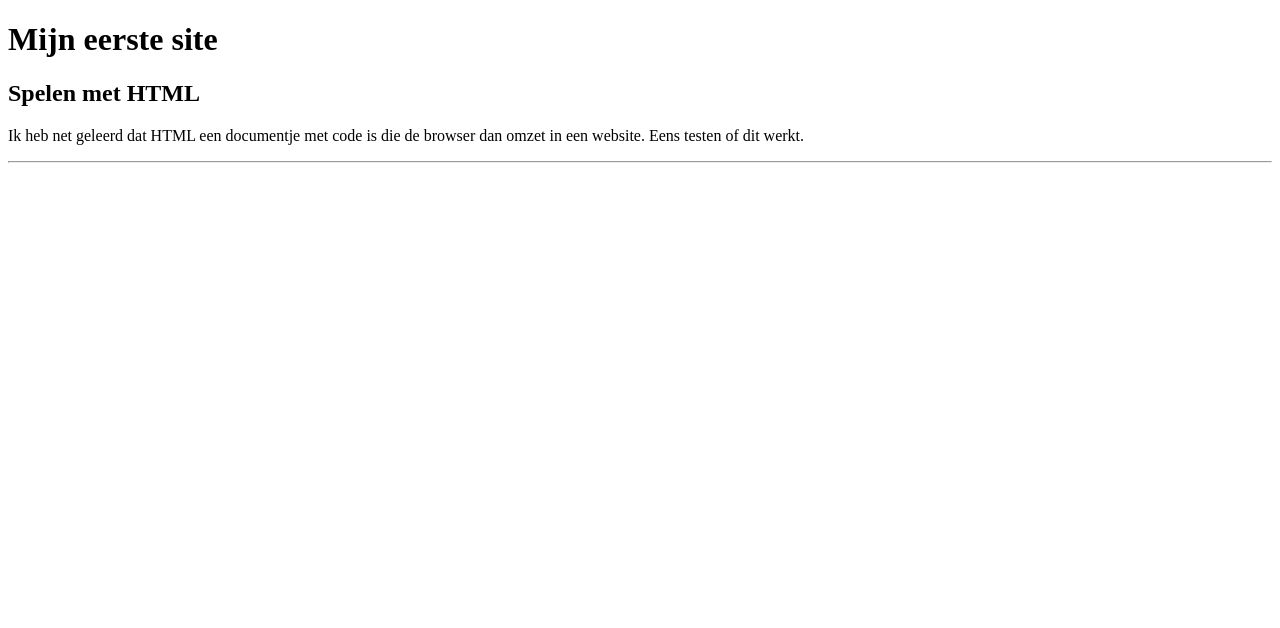
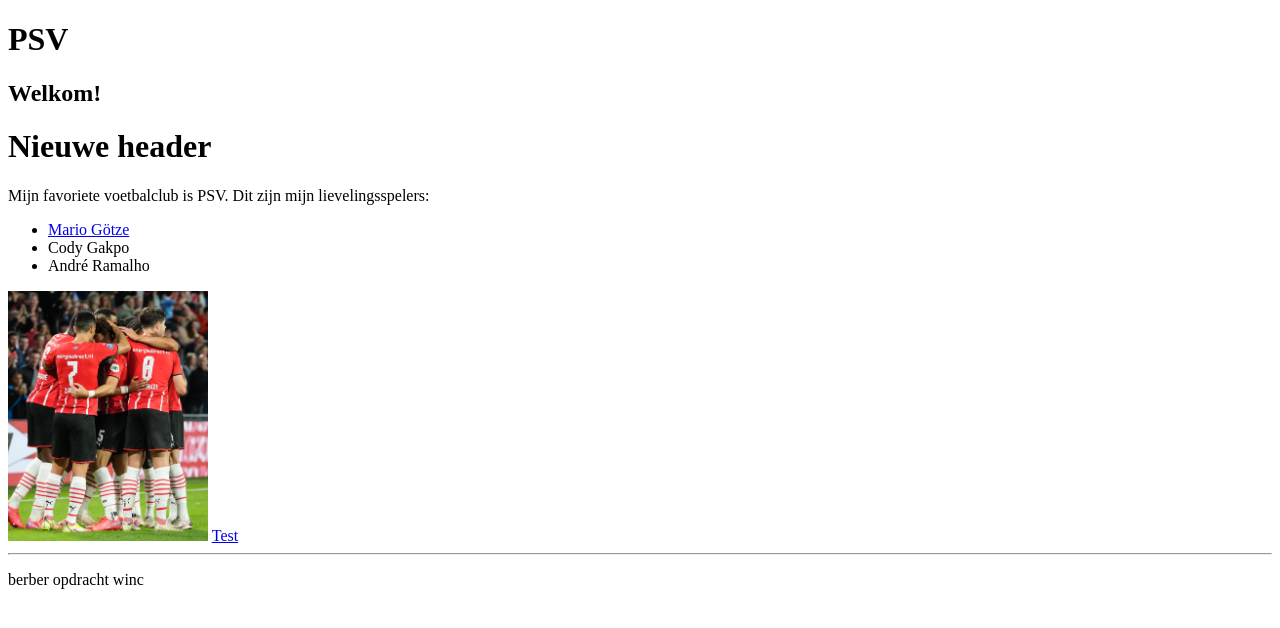
Before and after one commit to BerberBouma/wincacademy, a plain HTML site: page index.html in a window 1280 px wide. Drawn offline with Linux system fonts and the light colour scheme.

Commit message:
Add files via upload

```diff
--- a/index.html
+++ b/index.html
@@ -1,14 +1,27 @@
 <!DOCTYPE html>
 <html>
     <head>
-         <title> Mijn eerste website </title>
+        <h1>PSV</h1>
+        <h2>Welkom!</h2>
+        <title> PSV </title>
     </head>
     <body>
-       <h1>Mijn eerste site</h1>
-        <h2>Spelen met HTML</h2>
-        <p>Ik heb net geleerd dat HTML een documentje met code is
-             die de browser dan omzet in een website.
-            Eens testen of dit werkt.</p>
-            <hr>
+        <header>
+         <h1>Nieuwe header</h1>
+        </header>
+        <main>
+       <p>Mijn favoriete voetbalclub is PSV. Dit zijn mijn lievelingsspelers:</p>
+       <ul>
+            <li><a href="about.html">Mario Götze</a></li>
+            <li>Cody Gakpo</li>
+            <li>André Ramalho</li>
+       </ul>
+       <img src="Grouphug_.jpg" width="200">
+       <a href="about.html">Test</a>
+       <hr>
+       </main>
     </body>
+    <footer>
+        <p>berber opdracht winc</p>
+    </footer>
 </html>
```
Also changed, not shown: about.html (added, +33 -0 lines), Grouphug_.jpg (added), Mario.jpg (added).
